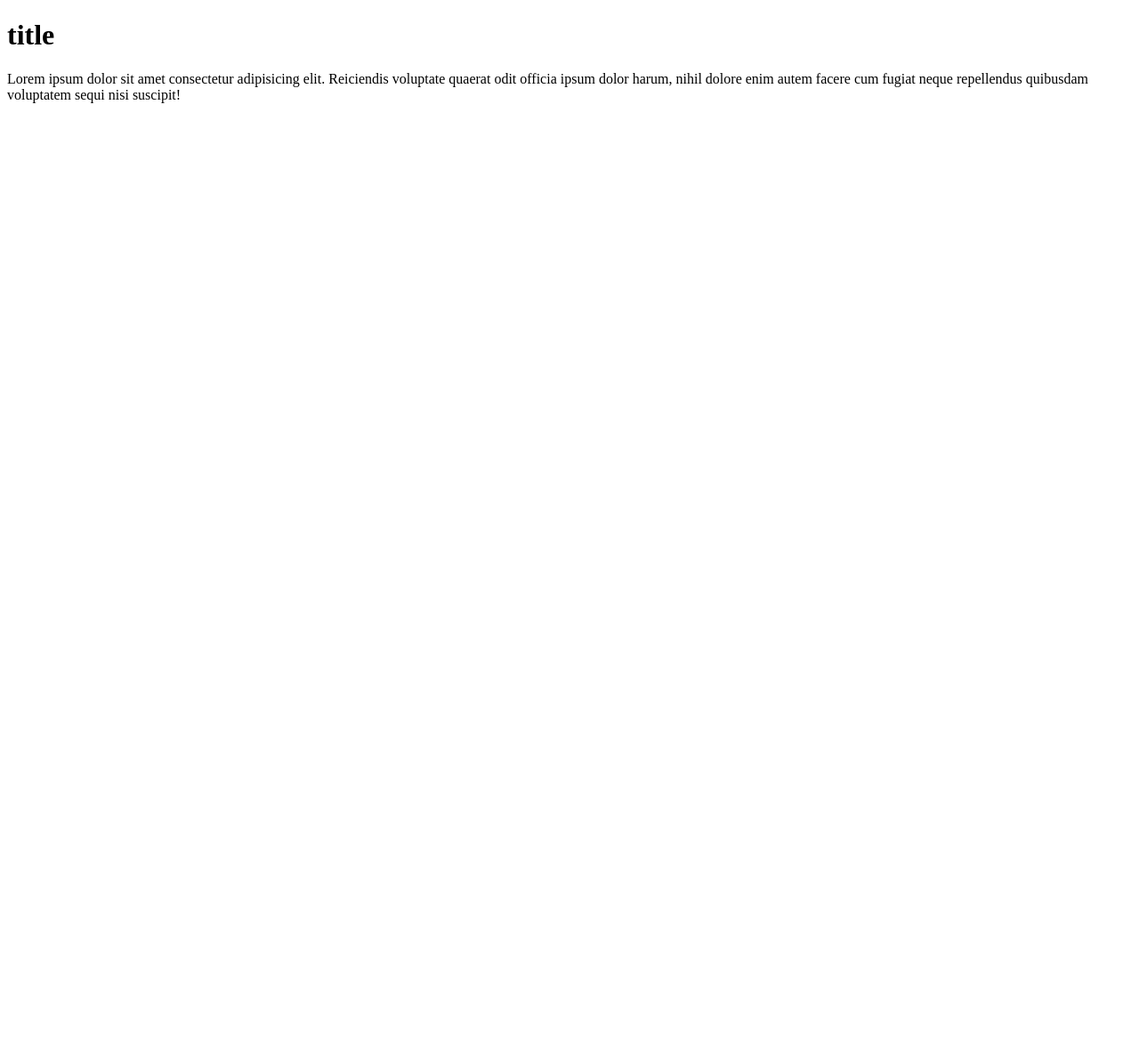
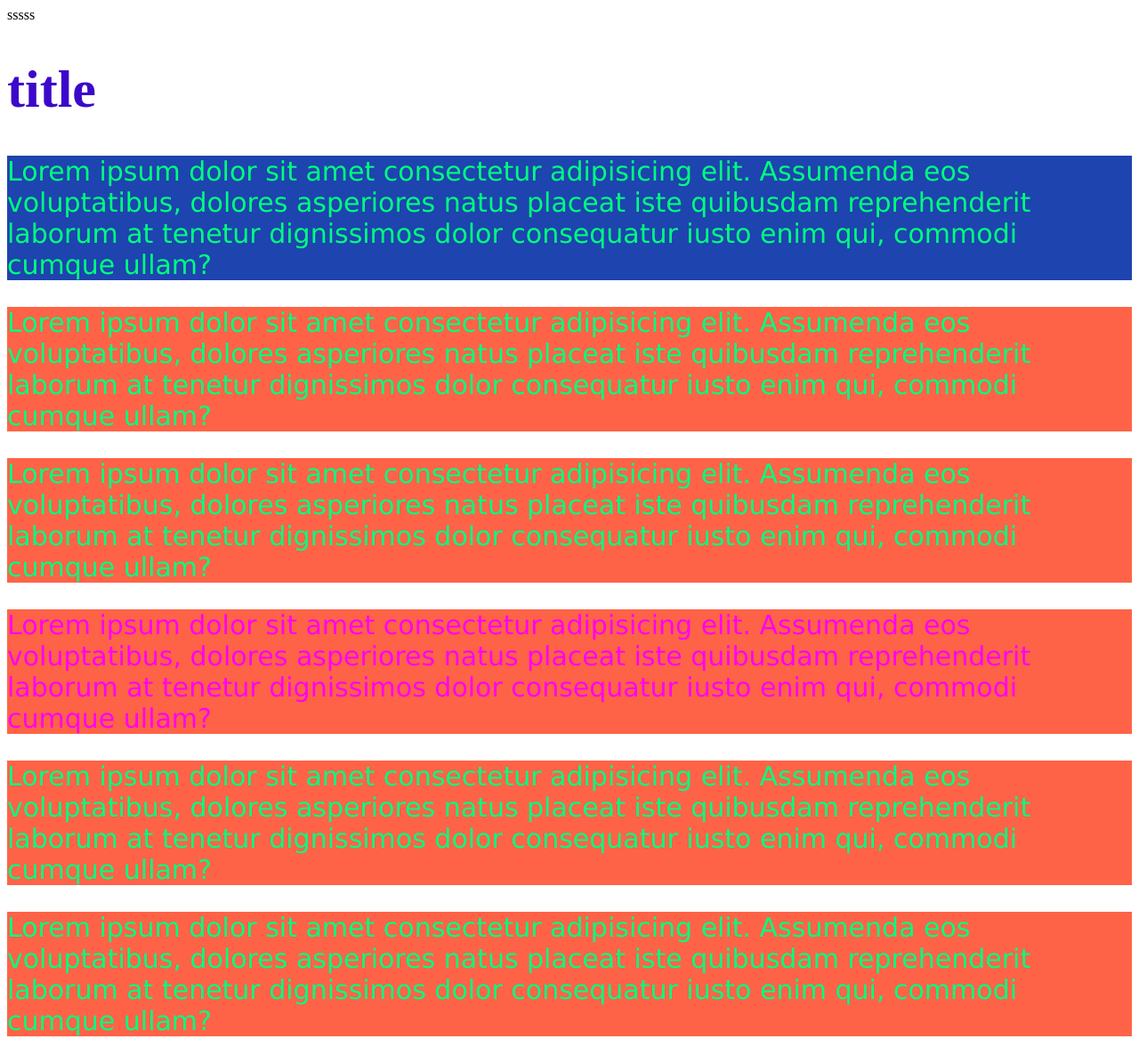
Before and after one commit to zack940821/zack.github.io, a plain HTML site: page index.html in a window 1280 px wide. Shown: the whole page at 89% size. Before the commit the page ends 800 px from the top, so only its background shows below. Drawn offline with Linux system fonts and the light colour scheme.

Commit message:
third commit

```diff
--- a/index.html
+++ b/index.html
@@ -2,12 +2,37 @@
 <html lang="en">
 <head>
     <meta charset="UTF-8">
-    <meta http-equiv="X-UA-Compatible" content="IE=edge">
     <meta name="viewport" content="width=device-width, initial-scale=1.0">
-    <title>Document</title>
+    <title>my html</title>
+    <style>
+        p{
+            font-family: verdana;
+            color: springgreen;
+            font-size: 30px;
+            background-color: tomato;
+        }
+        h1{
+            color: rgb(60, 8, 201);
+            font-size: 60px;
+        }
+        .special{
+            color: rgb(255, 0, 242)
+        }
+        .xxx{
+            background-color: rgb(29, 68, 175);
+        }
+
+    </style>
+
 </head>
 <body>
+    <tr>sssss</tr>
     <h1>title</h1>
-    <p>Lorem ipsum dolor sit amet consectetur adipisicing elit. Reiciendis voluptate quaerat odit officia ipsum dolor harum, nihil dolore enim autem facere cum fugiat neque repellendus quibusdam voluptatem sequi nisi suscipit!</p>
+    <p class="xxx" >Lorem ipsum dolor sit amet consectetur adipisicing elit. Assumenda eos voluptatibus, dolores asperiores natus placeat iste quibusdam reprehenderit laborum at tenetur dignissimos dolor consequatur iusto enim qui, commodi cumque ullam?</p>
+    <p>Lorem ipsum dolor sit amet consectetur adipisicing elit. Assumenda eos voluptatibus, dolores asperiores natus placeat iste quibusdam reprehenderit laborum at tenetur dignissimos dolor consequatur iusto enim qui, commodi cumque ullam?</p>
+    <p>Lorem ipsum dolor sit amet consectetur adipisicing elit. Assumenda eos voluptatibus, dolores asperiores natus placeat iste quibusdam reprehenderit laborum at tenetur dignissimos dolor consequatur iusto enim qui, commodi cumque ullam?</p>
+    <p class="special">Lorem ipsum dolor sit amet consectetur adipisicing elit. Assumenda eos voluptatibus, dolores asperiores natus placeat iste quibusdam reprehenderit laborum at tenetur dignissimos dolor consequatur iusto enim qui, commodi cumque ullam?</p>
+    <p>Lorem ipsum dolor sit amet consectetur adipisicing elit. Assumenda eos voluptatibus, dolores asperiores natus placeat iste quibusdam reprehenderit laborum at tenetur dignissimos dolor consequatur iusto enim qui, commodi cumque ullam?</p>
+    <p>Lorem ipsum dolor sit amet consectetur adipisicing elit. Assumenda eos voluptatibus, dolores asperiores natus placeat iste quibusdam reprehenderit laborum at tenetur dignissimos dolor consequatur iusto enim qui, commodi cumque ullam?</p>
 </body>
 </html>
```
